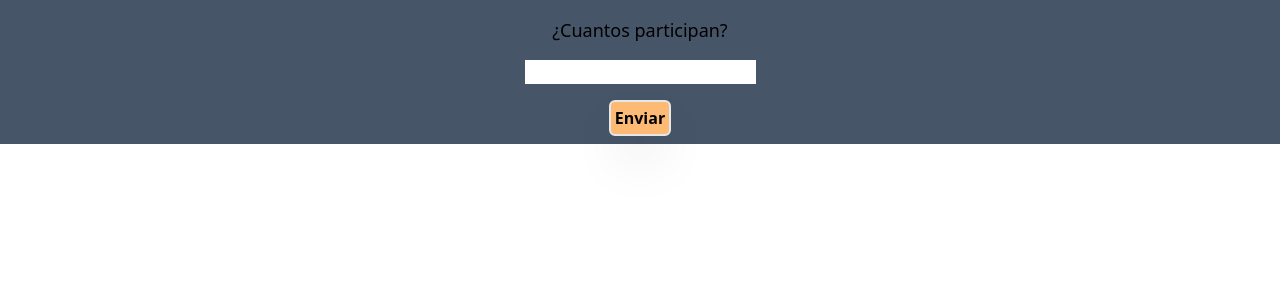
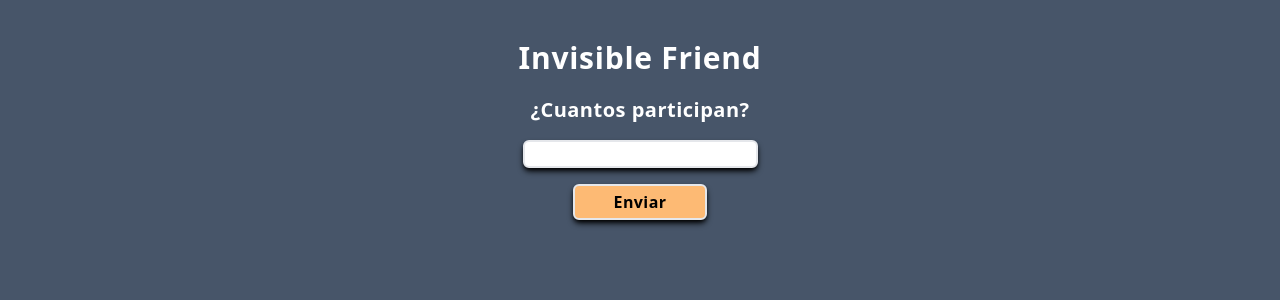
Before and after one commit to GabrielPaparello/InvisibleFriend, a React (Vite) app: page / in a window 1280 px wide. Shown: the top 300 px of the page. Built offline with nearby package versions, Linux system fonts and the light colour scheme.

Commit message:
must add better styling

```diff
--- a/src/App.css
+++ b/src/App.css
@@ -6,6 +6,9 @@
   margin: 0;
   padding: 0;
   box-sizing: border-box;
+}
+body {
+  background-color: hsl(0, 4%, 90%);
 }
 
 .transform {
@@ -36,5 +39,11 @@ input[type="number"] {
 
 /* CONTROLA LA VELOCIDAD DE LA ANIMACION DEL MODAL REFACTORIZADO */
 .modalContainer {
-  transition-duration: 7000ms;
+  transition-duration: 1500ms;
 }
+
+/* .formSettings {
+  position: absolute;
+  top: 45vh;
+  left: 40vw;
+} */
--- a/src/PlayerData.jsx
+++ b/src/PlayerData.jsx
@@ -1,38 +1,37 @@
-
-export const PlayerData = ({playerData}) => {
-
-
-
+export const PlayerData = ({ playerData }) => {
   return (
     <>
-        <form onSubmit={(e) => playerData(e)} className="bg-slate-600 h-80 text-center flex flex-col justify-center">
-            <h2 className="mb-10 -ml-4 font-semibold text-xl">Datos del Participante
+      <form
+        onSubmit={(e) => playerData(e)}
+        className="bg-slate-600 h-80 shadow-black shadow-md text-center flex flex-col justify-center "
+      >
+        <h2 className="mb-10 -ml-4 font-semibold text-2xl font-serif text-slate-50">
+          Datos del Participante
         </h2>
         <textarea
-            className="resize-none mx-3 mb-2 h-8"
+          className="resize-none mx-5 mb-4 h-8 rounded-md bg-slate-600 border-2  border-slate-500 hover:border-slate-300 text-center text-white"
           name="nombre"
           id=""
           cols="20"
           rows="1"
-        placeholder="Inserte su nombre"
+          placeholder="   Inserte su nombre"
           autoComplete="on"
         ></textarea>
         <textarea
           name="email"
-            className="resize-none mx-3 mb-2 h-8"
+          className="resize-none mx-5 mb-2 h-8 rounded-md bg-slate-600 border-2  border-slate-500 hover:border-slate-300 text-center text-white"
           id=""
           cols="20"
           rows="1"
-        placeholder="Inserte su mail"
+          placeholder="   Inserte su mail"
           autoComplete="on"
-
         ></textarea>
-              <input className={`w-32 ml-32  text-xl font-semibold mt-8 border-2 rounded-md bg-orange-300 hover:bg-orange-600 hover:text-white shadow-2xl cursor-pointer`}type="submit" value="Enviar" />
-
-
+        <input
+          className={`w-32 ml-32  text-xl font-semibold mt-8 border-2 rounded-md bg-orange-500 transition-all duration-100 hover:bg-orange-400 hover:scale-110 hover:border-orange-400 hover:text-white  cursor-pointer  text-white shadow-md shadow-black`}
+          type="submit"
+          value="Enviar"
+        />
       </form>
     </>
-
-
-)
-}
+  );
+};
--- a/src/RenderPlayers.jsx
+++ /dev/null
@@ -1,41 +0,0 @@
-
-export const RenderPlayers = ({nombre,apretameC,match,disabled}) => {
-
-
-    return (
-      <>
-          {/* Logica posible , Refactor THIS */}
-
-        <h1>Jugadores</h1>
-
-        {nombre.map((jugador, index) => (
-                <div key={index} className="bg-red-900 m-5 max-w-max min-w-28 text-center text-white">
-                    <h2>{jugador}</h2>
-                </div>
-        ))}
-
-
-        <button  onClick={apretameC} className={`${disabled ? `hidden` : `cursor-pointer`}  bg-slate-600 text-white max-w-max p-2 ml-5`}>Apretame</button>
-
-
-
-          <div className={`${disabled ? `` : `hidden`} bg-amber-400 max-w-fit min-w-72 text-center absolute left-28`}>
-            <h1>Pareja</h1>
-          <div>
-            {/* ARREGLAR EL KEY DE MATH RANDOM TO UUID */}
-            {/* {match.map(elementos=> (
-            <div key={Math.random+2}>
-                {elementos.map(elemento => (
-                    <div key={Math.random}>{elemento}</div>
-
-
-        ))}
-    </div>
-))} */}
-          </div>
-          </div>
-
-
-        </>
-  )
-}
--- a/src/app.jsx
+++ b/src/app.jsx
@@ -1,6 +1,5 @@
-import { useEffect, useState } from "react";
+import { useState } from "react";
 import { Modal } from "./modal";
-import { RenderPlayers } from "./RenderPlayers";
 import { PlayerData } from "./PlayerData";
 
 export const App = () => {
@@ -13,7 +12,7 @@ export const App = () => {
   const [nombre, setNombre] = useState([]);
 
   //  ESTADO PARA EMPAREJAR
-  const [match, setMatch] = useState([]);
+  const [match, setMatch] = useState({});
 
   // ESTADO DE ACTIVACION DE LOGICA
 
@@ -50,21 +49,20 @@ export const App = () => {
   };
   // LOGICA DE EMPAREJAMIENTO
 
+  const [assignments, setAssignments] = useState({});
+
   const apretameC = () => {
+    const shuffledPlayers = [...player].sort(() => Math.random() - 0.5);
+    const newAssignments = {};
 
-    player.forEach((element) => {
-      let match2 = player[Math.floor(Math.random() * cantidad)];
-      if (!salio.some((el) => el.nombre !== match2.nombre)) {
-        if (element.nombre != match2.nombre) {
-          setSalio((prevSalio) => [...prevSalio, match2.nombre]);
-          setMatch((prevMatch) => [
-            ...prevMatch,
-            [element.nombre, match2.nombre],
-          ]);
-        //   setDisabled(true);
-        }
-      }
+    shuffledPlayers.forEach((element, index) => {
+      const matchIndex = (index + 1) % shuffledPlayers.length;
+      const match = shuffledPlayers[matchIndex];
+      newAssignments[element.nombre] = match.nombre;
     });
+
+    setAssignments(newAssignments);
+    setDisabled(true);
   };
 
   return (
@@ -80,21 +78,55 @@ export const App = () => {
 
       {/* Formulario de Usar Data */}
       <div
-        className={`absolute left-1/3 w-96  top-1/3  ${
-          cantidad ? `` : `hidden`
-        }  ${cantidad == player.length ? `hidden` : ``}`}
+        className={`absolute left-1/3 w-96  top-1/3  duration-1000${
+          cantidad ? ` scale-100` : `hidden scale-0`
+        }  ${cantidad == player.length ? `hidden scale-0` : ``}`}
       >
         <PlayerData playerData={playerData} />
       </div>
 
       {/* Render para animacion de amigo invisble logica */}
-      <RenderPlayers
-        nombre={nombre}
-        disabled={disabled}
-        apretameC={apretameC}
-        match={match}
-        cantidad={cantidad}
-      />
+
+      <div className="flex flex-col  items-center ">
+        <h1 className="mt-2 font-serif text-3xl">Participantes</h1>
+        <div className="flex justify-center my-4">
+          {nombre.map((jugador, index) => (
+            <div
+              key={index}
+              className="bg-white to-transparent rounded-2xl my-5 mx-2 p-2 max-w-max min-w-16 text-center text-black  shadow-outline shadow-2xl"
+            >
+              <h2>{jugador}</h2>
+            </div>
+          ))}
+        </div>
+        <button
+          onClick={apretameC}
+          className={`${
+            disabled ? `hidden` : `cursor-pointer`
+          }  bg-slate-600 hover:scale-105 hover:bg-slate-400 shadow-black shadow-sm text-white max-w-max p-2 rounded-md`}
+        >
+          Clickee para emparejar
+        </button>
+        <div
+          className={`${
+            disabled ? `scale-1` : `scale-0`
+          } duration-700 bg-lime-400 max-w-fit min-w-72 text-center  my-5 rounded-xl shadow-xl`}
+        >
+          <h1 className="font-serif text-2xl font-bold pt-3">Parejas</h1>
+
+          {/* ARREGLAR EL KEY DE MATH RANDOM TO UUID */}
+          <div className="my-4">
+            {player.map((player) => (
+              <div key={player.id} className={`m-4`}>
+                <h2 className="font-semibold font-sans text-start">
+                  <em>Participante {player.id}</em> {player.nombre} Te toco a{" "}
+                  <span className="font-bold bg-yellow-400">{assignments[player.nombre] || "????"}</span>
+                </h2>
+              </div>
+            ))}
+          </div>
+        </div>
+      </div>
     </>
   );
 };
--- a/src/modal.jsx
+++ b/src/modal.jsx
@@ -1,13 +1,31 @@
-
-export const Modal = ({modalForm}) => {
-    return (
-        <div className='bg-slate-600 h-full'>
-          <form onSubmit={modalForm} className="flex flex-col items-center pt-4">
-            <h2 className="text-lg font-medium">¿Cuantos participan?</h2>
-            <input className="m-4 text-center cursor-pointer " type="number" name="cantidad" />
-            <input type="submit" value="Enviar" className="mb-2 p-1 font-bold border-2 rounded-md bg-orange-300 hover:bg-orange-600 hover:text-white shadow-2xl cursor-pointer"></input>
-          </form>
+export const Modal = ({ modalForm }) => {
+  return (
+    <div className="bg-slate-600 h-screen w-full flex flex-col items-center">
+      <div>
+        <h1 className="text-3xl font-sans font-bold text-white tracking-wide text-center pt-10 ">
+          Invisible Friend
+        </h1>
+      </div>
+      <div className="mt-5 ">
+        <form
+          onSubmit={modalForm}
+          className="formSettings flex flex-col justify-center text-center items-center"
+        >
+          <h2 className="text-xl   font-sans font-bold text-white tracking-wide ">
+            ¿Cuantos participan?
+          </h2>
+          <input
+            className="m-4 text-center  border-2 shadow-md shadow-black  rounded-md "
+            type="number"
+            name="cantidad"
+          />
+          <input
+            type="submit"
+            value="Enviar"
+            className="mb-2 p-1 w-2/4 tracking-wide  font-bold border-2 rounded-md bg-orange-300 shadow-black transition-all duration-100 hover:bg-orange-500 hover:scale-110 hover:border-orange-500 hover:text-white shadow-md cursor-pointer "
+          ></input>
+        </form>
+      </div>
     </div>
-
-  )
-}
+  );
+};
```
Lines whose indentation alone changed are shown as unchanged.
